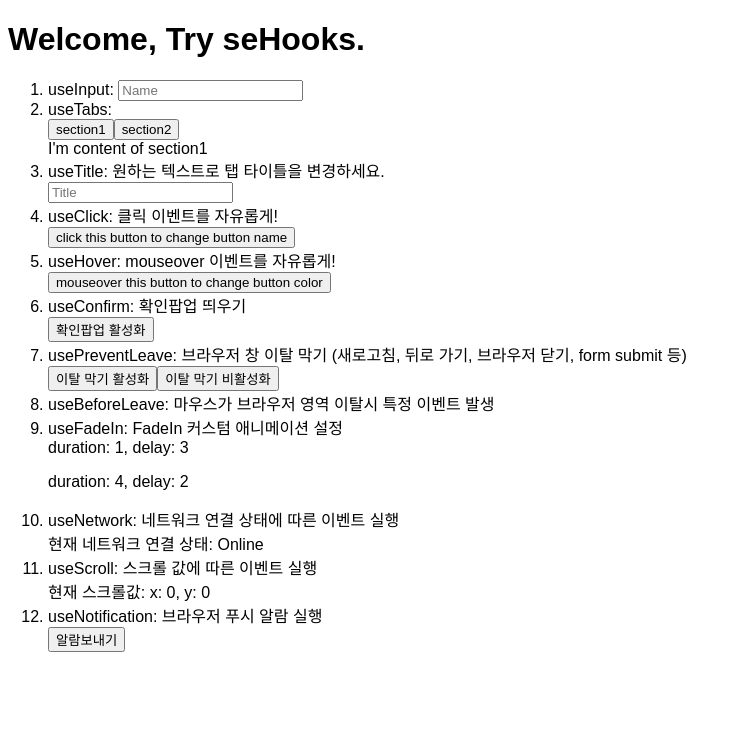
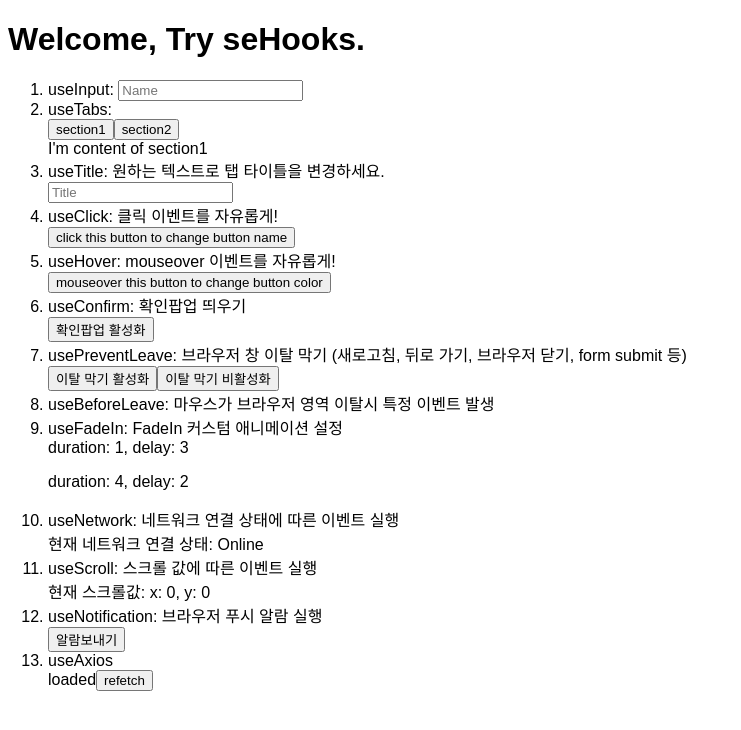
Before and after one commit to seheeeeee/seHooks, a React (Create React App) app: page / in a window 1280 px wide. Shown: the top 730 px of the page, without its empty margins (0-741 px from the left). Built offline with nearby package versions, Linux system fonts and the light colour scheme; no server answers.

Commit message:
useAxios

```diff
--- a/package.json
+++ b/package.json
@@ -5,6 +5,7 @@
   "keywords": [],
   "main": "src/index.js",
   "dependencies": {
+    "axios": "^1.4.0",
     "loader-utils": "3.2.1",
     "react": "18.2.0",
     "react-dom": "18.2.0",
--- a/src/App.js
+++ b/src/App.js
@@ -3,6 +3,7 @@ import hooks from "./hooks";
 import "./styles.css";
 import usePreventLeave from "./hooks/usePreventLeave";
 import useFadeIn from "./hooks/useFadeIn";
+import useAxios from "./hooks/useAxios";
 
 const content = [
   {
@@ -29,6 +30,7 @@ export default function App() {
     useNetwork,
     useScroll,
     useNotification,
+    useAxios,
   } = hooks;
 
   // useInput
@@ -84,6 +86,11 @@ export default function App() {
 
   //useNotification
   const triggerNotif = useNotification("seHooks", { body: "안녕하세요." });
+
+  //useAxios
+  const { loading, data, error, refetch } = useAxios({
+    url: "https://yts.mx/api/v2/list_movies.json",
+  });
 
   return (
     <div className="App" style={{ height: "1000vh" }}>
@@ -162,6 +169,13 @@ export default function App() {
             <button onClick={triggerNotif}>알람보내기</button>
           </div>
         </li>
+        <li>
+          useAxios
+          <div>
+            {loading ? "loading" : "loaded"}
+            <button onClick={refetch}>refetch</button>
+          </div>
+        </li>
       </ol>
     </div>
   );
--- a/src/hooks/index.js
+++ b/src/hooks/index.js
@@ -10,6 +10,7 @@ import useFadeIn from "./useFadeIn";
 import useNetwork from "./useNetwork";
 import useScroll from "./useScroll";
 import useNotification from "./useNotification";
+import useAxios from "./useAxios";
 
 export default {
   useInput,
@@ -24,4 +25,5 @@ export default {
   useNetwork,
   useScroll,
   useNotification,
+  useAxios,
 };
--- /dev/null
+++ b/src/hooks/useAxios.js
@@ -0,0 +1,33 @@
+import React, { useState, useEffect } from "react";
+import defaultAxios from "axios";
+
+const useAxios = (options, axiosInstance = defaultAxios) => {
+  const [state, setState] = useState({
+    loading: true,
+    data: null,
+    error: null,
+  });
+  const [trigger, setTrigger] = useState(0);
+  if (!options.url) {
+    return;
+  }
+  const refetch = () => {
+    setState({ ...state, loading: true });
+    setTrigger(Date.now());
+  };
+  useEffect(() => {
+    axiosInstance(options)
+      .then((response) => {
+        setState({
+          ...state,
+          loading: false,
+          data: response,
+        });
+      })
+      .catch((error) => setState({ ...state, loading: false, error }));
+  }, [trigger]);
+
+  return { ...state, refetch };
+};
+
+export default useAxios;
```
Also changed, not shown: 1 other file (tests, documents, lock files or other folders).
